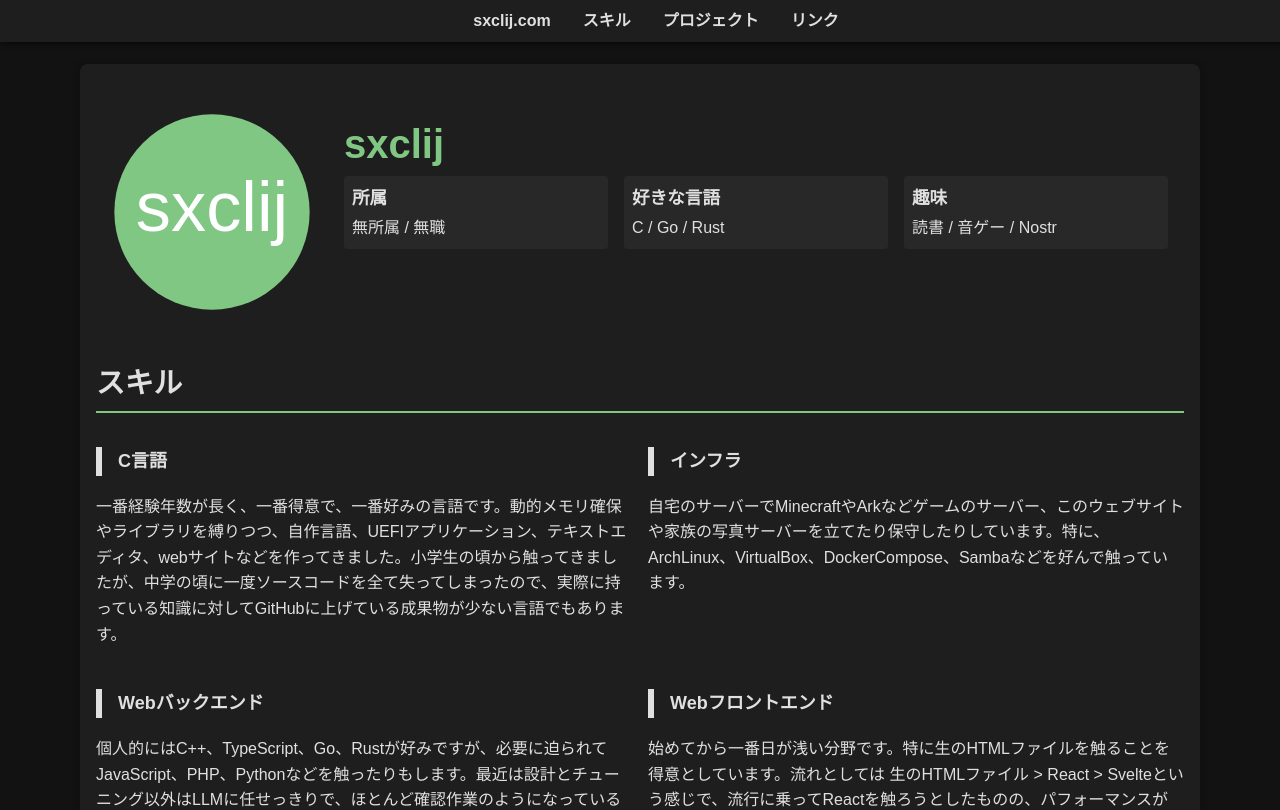
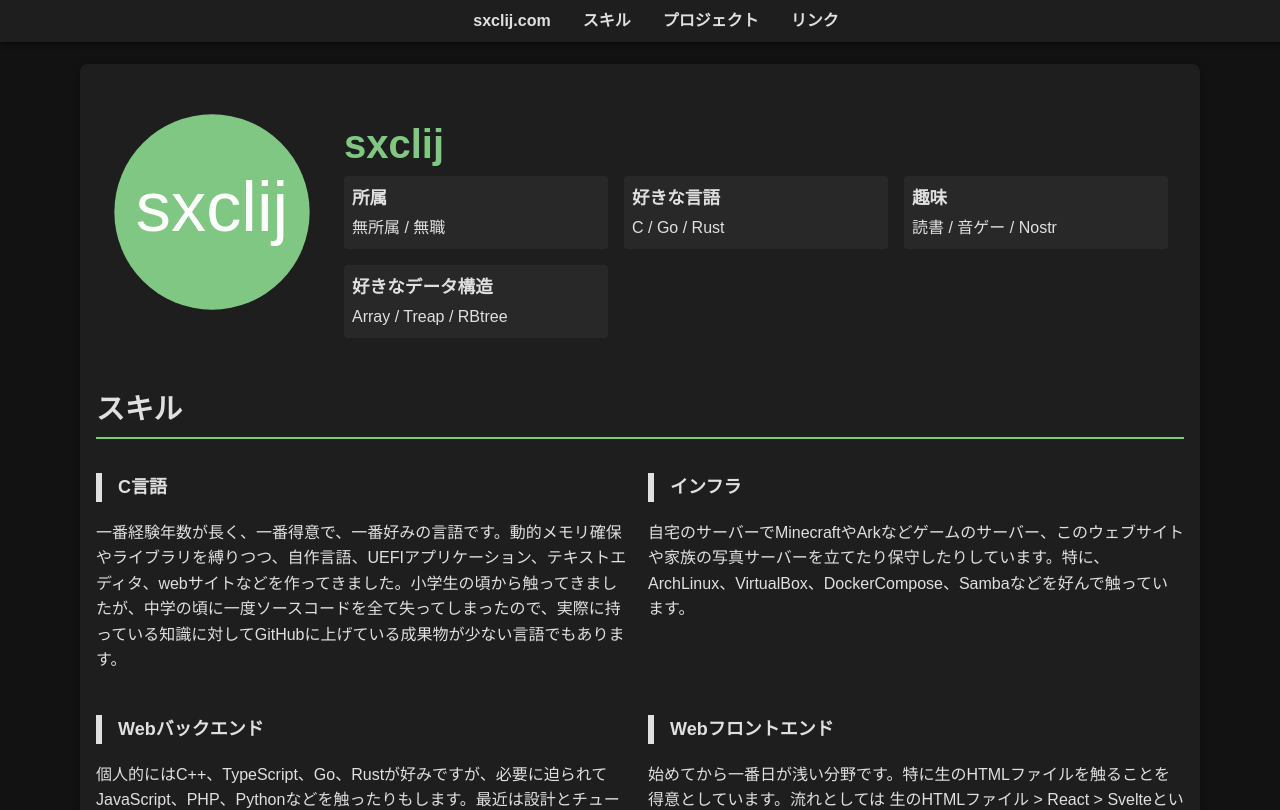
Before and after one commit to sxclij/sxclijcom, a SvelteKit app: page / in a window 1280 px wide. Shown: the top 810 px of the page. Built offline with nearby package versions, Linux system fonts and the light colour scheme.

Commit message:
好きなデータ構造

```diff
--- a/src/routes/+page.svelte
+++ b/src/routes/+page.svelte
@@ -15,6 +15,10 @@
                 label: "趣味",
                 value: "読書 / 音ゲー / Nostr",
             },
+            {
+                label: "好きなデータ構造",
+                value: "Array / Treap / RBtree",
+            }
         ],
     };
     const skills = [
```
